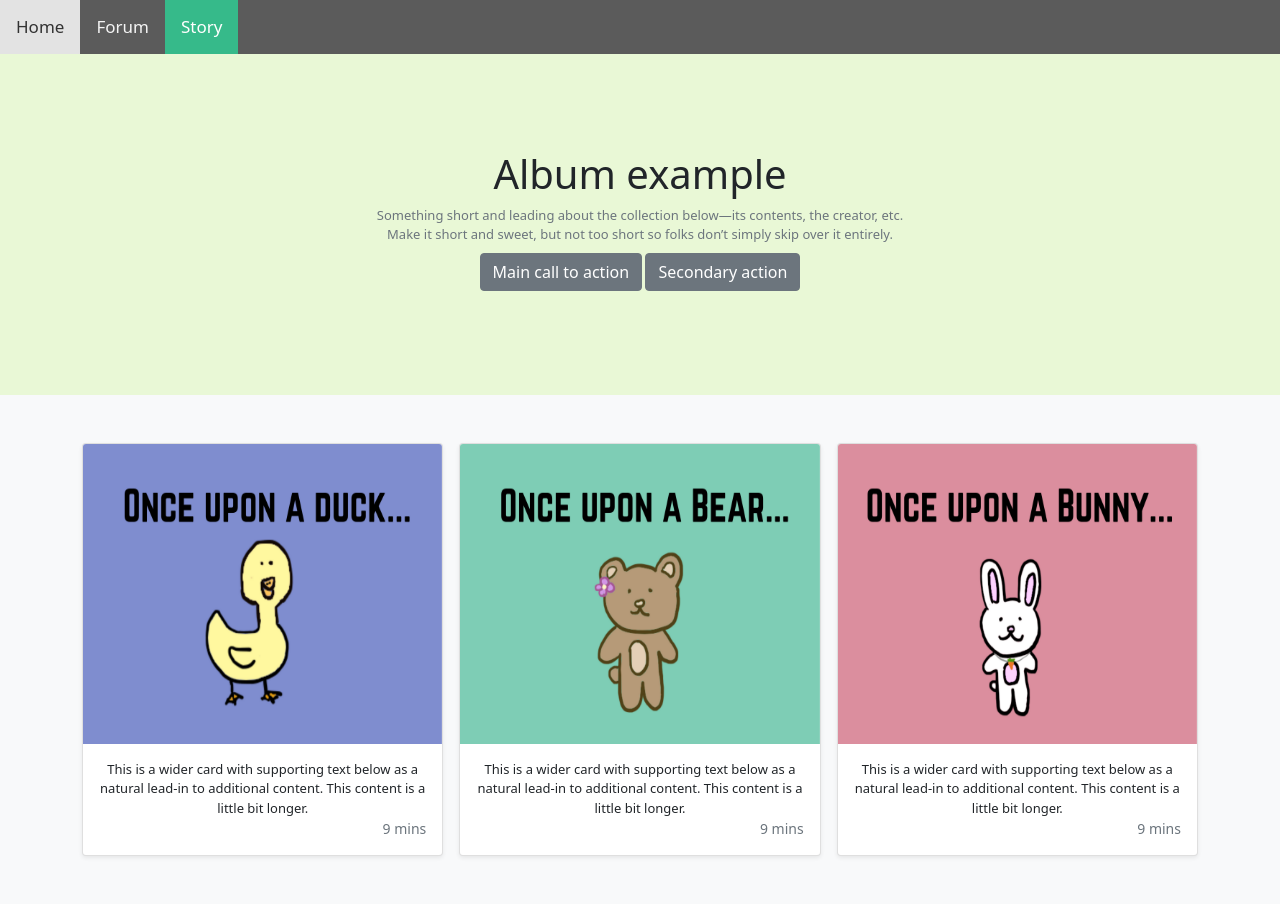
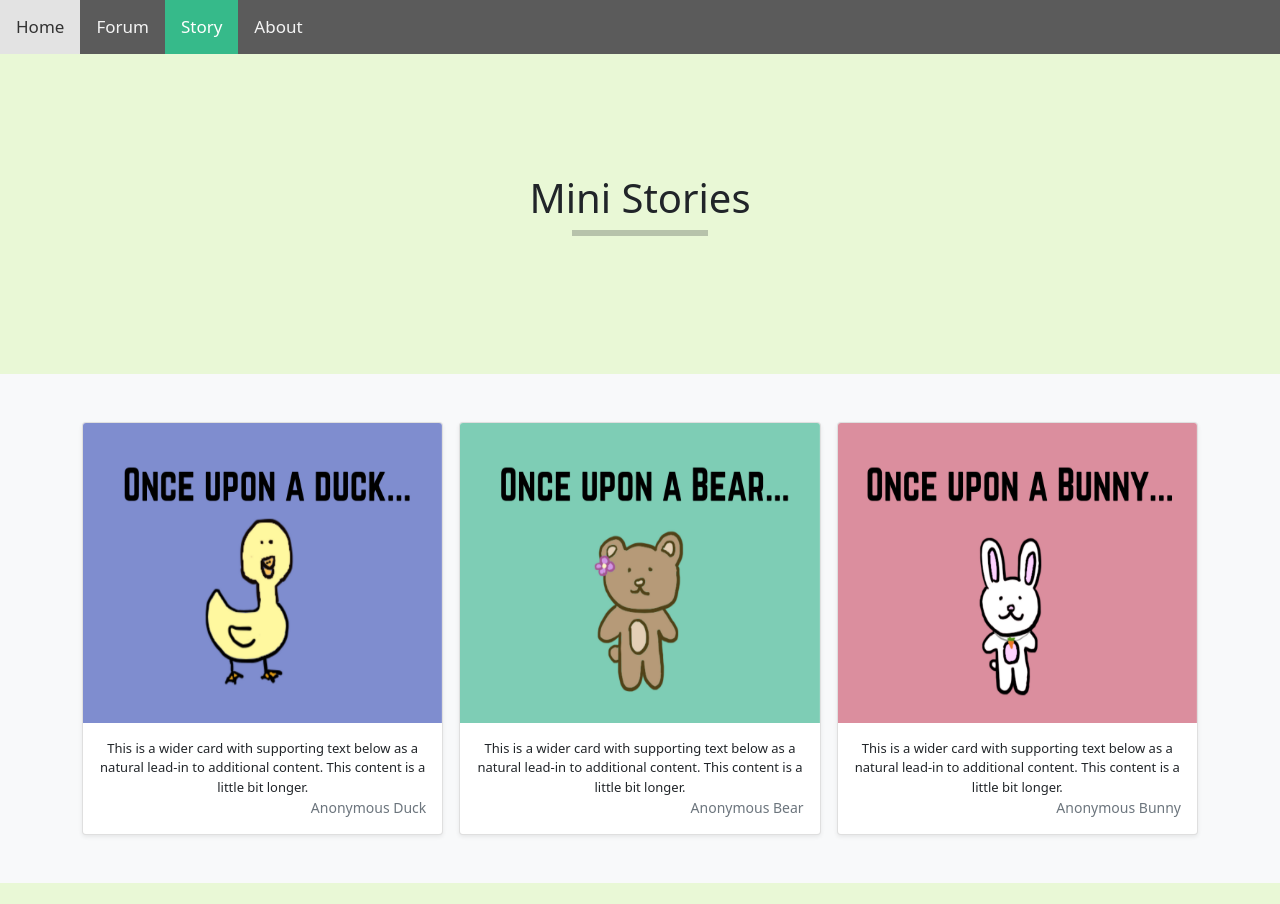
Before and after one commit to jasonnpan/hiphipzoo.ray, a plain HTML site: page file1/story.html in a window 1280 px wide. After the commit the page ends 883 px from the top, so only its background shows below. Drawn offline with nearby package versions, Linux system fonts and the light colour scheme.

Commit message:
Update story.html

```diff
--- a/file1/story.html
+++ b/file1/story.html
@@ -6,9 +6,10 @@
     <meta name="description" content="">
     <meta name="author" content="Mark Otto, Jacob Thornton, and Bootstrap contributors">
     <meta name="generator" content="Hugo 0.88.1">
-    <title>Album example · Bootstrap v5.1</title>
+    <title>Hiphipzooray</title>
 
     <link rel="canonical" href="https://getbootstrap.com/docs/5.1/examples/album/">
+    <link rel="stylesheet" type="text/css" href="style_story.css">
 
 
 
@@ -49,6 +50,7 @@
       <a  href="index2.html">Home</a>
       <a href="forum.html">Forum</a>
       <a class="active" href="story.html">Story</a>
+      <a href="#about">About</a>
     </div>
   </body>
 </header>
@@ -58,12 +60,9 @@
   <section class="py-5 text-center container">
     <div class="row py-lg-5">
       <div class="col-lg-6 col-md-8 mx-auto">
-        <h1 class="fw-light">Album example</h1>
-        <p class="lead text-muted">Something short and leading about the collection below—its contents, the creator, etc. Make it short and sweet, but not too short so folks don’t simply skip over it entirely.</p>
-        <p>
-          <a href="#" class="btn btn-secondary my-2 text-white">Main call to action</a>
-          <a href="#" class="btn btn-secondary my-2 text-white">Secondary action</a>
-        </p>
+        <br>
+        <h1 class="fw-light">Mini Stories</h1>
+        <hr class = "container d-flex justify-content-between align-items-center" style="width:25%; height: 5%; margin-top: 1%">
       </div>
     </div>
   </section>
@@ -81,7 +80,7 @@
               <div class="d-flex justify-content-between align-items-center">
                 <div class="btn-group">
                 </div>
-                <small class="text-muted">9 mins</small>
+                <small class="text-muted">Anonymous Duck</small>
               </div>
             </div>
           </div>
@@ -94,7 +93,7 @@
               <div class="d-flex justify-content-between align-items-center">
                 <div class="btn-group">
                 </div>
-                <small class="text-muted">9 mins</small>
+                <small class="text-muted">Anonymous Bear</small>
               </div>
             </div>
           </div>
@@ -111,7 +110,7 @@
               <div class="d-flex justify-content-between align-items-center">
                 <div class="btn-group">
                 </div>
-                <small class="text-muted">9 mins</small>
+                <small class="text-muted">Anonymous Bunny</small>
               </div>
             </div>
           </div>
```
